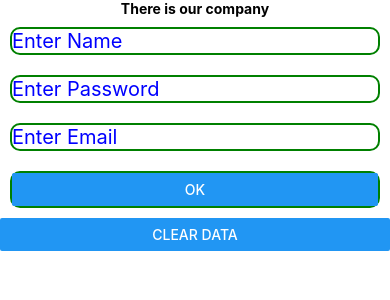
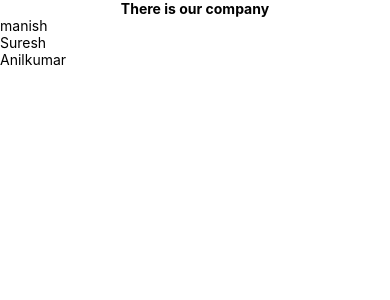
Before and after one commit to ProgramerSalar/react-Native, a React Native app in the folder AwesomeProject/: screen / in a window 390 px wide. Shown: the top 300 px of the page. Built offline with nearby package versions, Linux system fonts and the light colour scheme.

Commit message:
List in react native

```diff
--- a/AwesomeProject/App.tsx
+++ b/AwesomeProject/App.tsx
@@ -1,6 +1,6 @@
 import React from 'react';
 import {View, Text} from 'react-native';
-import { Form } from './components/company';
+import { List } from './components/company';
 
 
 
@@ -14,7 +14,8 @@ function App() {
 
 
       </Text>
-      <Form/>
+      <List/>
+
 
 
 
--- a/AwesomeProject/components/company.js
+++ b/AwesomeProject/components/company.js
@@ -1,69 +1,28 @@
 import React, { useState } from 'react';
-import {View, Text, StyleSheet, TextInput, Button} from 'react-native';
+import {View, Text, StyleSheet, TextInput, Button, FlatList} from 'react-native';
 import { styles } from './style';
 
 
+export const List = () => {
 
-export const Form = () => {
-    const [name, setName] = useState('')
-    const [password, setPassword] = useState('')
-    const [email, setEmail] = useState('')
-    const [display, setDisplay] = useState(false)
+    const users = [
+        {
+            id:1,
+            name:"manish",
 
-
-
-
-    const restFormdata = () => {
-        setDisplay(false);
-        setEmail('');
-        setPassword('');
-        setEmail('');
-    }
-
-
-
-    return(
+        },
+        {
+            id:2,
+            name:"Suresh",
+        },
+        {
+            id:3,
+            name:"Anilkumar",
+        }
+    ]
+    return (
         <View>
-            <TextInput
-            placeholder='Enter Name' style={styles.textarea}
-            onChangeText={(text) => setName(text)}
-            value={name}>
-            </TextInput>
-
-            <TextInput
-            placeholder='Enter Password' style={styles.textarea}
-            onChangeText={(text) => setPassword(text)}
-            value={password}
-            secureTextEntry={true}>
-            </TextInput>
-
-
-            <TextInput
-            placeholder='Enter Email' style={styles.textarea}
-            onChangeText={(text) => setEmail(text)}
-            value={email}>
-            </TextInput>
-
-            <View style={styles.textarea}>
-            <Button title='OK' onPress={() => setDisplay(true)}></Button>
-            </View>
-            <Button title='clear data' onPress={restFormdata}></Button>
-            <View>
-                {
-                    display ?
-                    <View>
-                        <Text style={styles.text}>Your Name: {name}</Text>
-                        <Text style={styles.text}>Your Name: {password}</Text>
-                        <Text style={styles.text}>Your Name: {email}</Text>
-
-                    </View>
-                    : null
-                }
-            </View>
-
-
-
+            <FlatList data={users} renderItem={({item}) => <Text>{item.name}</Text>}></FlatList>
         </View>
-
     )
 }
--- a/AwesomeProject/components/style.js
+++ b/AwesomeProject/components/style.js
@@ -1,17 +1,2 @@
 import React from 'react';
 import {View, Text, StyleSheet} from 'react-native';
-
-export const styles = StyleSheet.create({
-    textarea:{
-        color:'blue',
-        fontSize:20,
-        borderWidth:2,
-        borderColor:'green',
-        margin:10,
-        borderRadius:10,
-
-    },
-    text:{
-        fontSize:15,
-    }
-})
```
